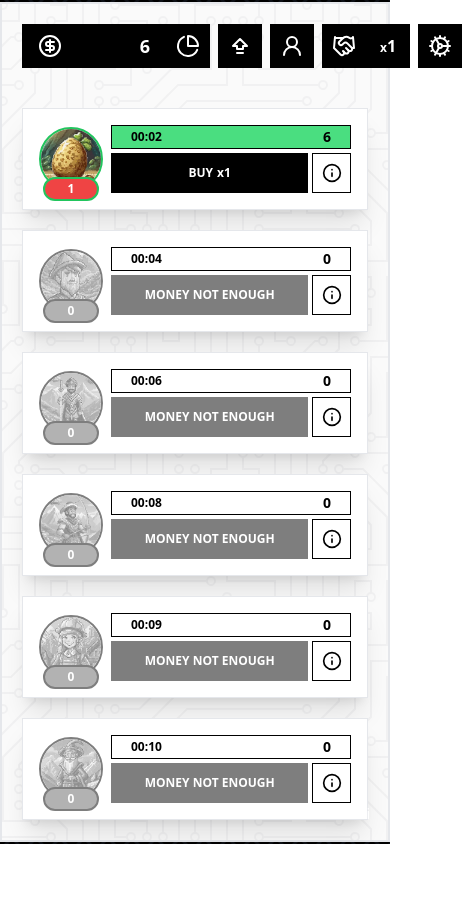
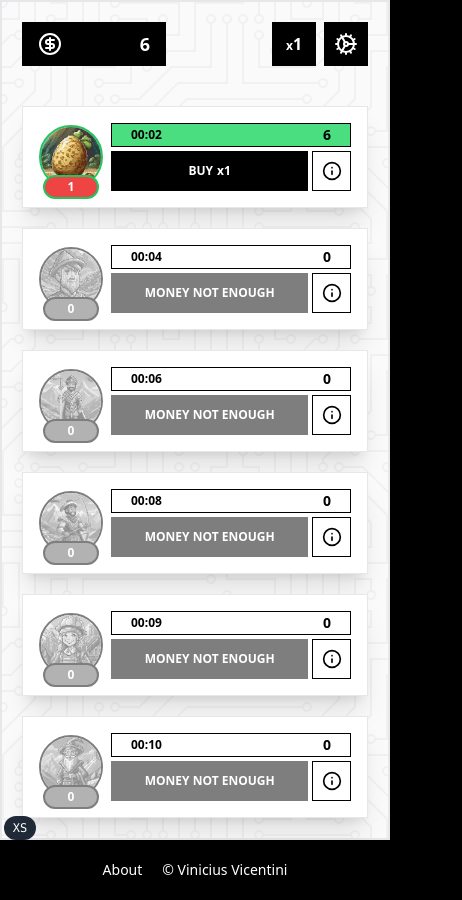
Before and after one commit to vinihvc/adventure, a React (Vite) app: page / in a window 390 px wide. Shown: the whole page, 462 px wide, since content can reach past the window. Before the commit the page ends 844 px from the top, so only its background shows below. Built offline with nearby package versions, Linux system fonts and the light colour scheme; a web font is replaced by a local one.

Commit message:
update mobile version

```diff
--- a/src/app/page.tsx
+++ b/src/app/page.tsx
@@ -4,6 +4,7 @@ import { Header } from "@/components/layout/header";
 import { Provider as JotaiProvider } from "jotai";
 import { store } from "@/store";
 import { Footer } from "@/components/layout/footer";
+import { TailwindIndicator } from "@/components/debug/tailwind-indicator";
 
 export const HomePage = () => {
 	return (
@@ -33,6 +34,8 @@ export const HomePage = () => {
 			</div>
 
 			<Footer />
+
+			<TailwindIndicator />
 		</JotaiProvider>
 	);
 };
--- /dev/null
+++ b/src/components/debug/tailwind-indicator.tsx
@@ -0,0 +1,18 @@
+export const TailwindIndicator = () => {
+	if (process.env.NODE_ENV === "production") return null;
+
+	return (
+		<div className="fixed bottom-1 left-1 z-50">
+			<div className="flex h-6 w-6 items-center justify-center rounded-full bg-gray-800 px-4 py-2 font-mono text-xs text-white">
+				<div className="block sm:hidden">XS</div>
+				<div className="hidden sm:block md:hidden lg:hidden xl:hidden 2xl:hidden">
+					SM
+				</div>
+				<div className="hidden md:block lg:hidden xl:hidden 2xl:hidden">MD</div>
+				<div className="hidden lg:block xl:hidden 2xl:hidden">LG</div>
+				<div className="hidden xl:block 2xl:hidden">XL</div>
+				<div className="hidden 2xl:block">2XL</div>
+			</div>
+		</div>
+	);
+};
--- a/src/components/layout/footer/footer.tsx
+++ b/src/components/layout/footer/footer.tsx
@@ -8,10 +8,13 @@ export const Footer = (props: FooterProps) => {
 
 	return (
 		<footer
-			className={cn("absolute bottom-0 text-white inset-x-0 p-5", className)}
+			className={cn(
+				"md:absolute md:bottom-0 text-white inset-x-0 p-5",
+				className,
+			)}
 			{...rest}
 		>
-			<div className="flex justify-end text-sm gap-5">
+			<div className="flex justify-center md:justify-end text-sm gap-5">
 				<div>
 					<AboutDialog />
 				</div>
--- a/src/components/layout/header/header.tsx
+++ b/src/components/layout/header/header.tsx
@@ -22,7 +22,7 @@ export const Header = () => {
 				</div>
 			</div>
 
-			<nav className="flex items-center gap-2">
+			<nav className="max-sm:hidden flex items-center gap-2">
 				<StatisticsDialog />
 
 				<UpgradesDialog />
--- a/src/components/ui/dialog.tsx
+++ b/src/components/ui/dialog.tsx
@@ -36,7 +36,18 @@ export const DialogContent = React.forwardRef<
 		<RDialog.Content
 			ref={ref}
 			className={cn(
-				"fixed left-[50%] top-[50%] z-50 grid w-full max-w-lg translate-x-[-50%] translate-y-[-50%] gap-4 border bg-white p-6 shadow-lg duration-200 data-[state=open]:animate-in data-[state=closed]:animate-out data-[state=closed]:fade-out-0 data-[state=open]:fade-in-0 data-[state=closed]:zoom-out-95 data-[state=open]:zoom-in-95 data-[state=closed]:slide-out-to-left-1/2 data-[state=closed]:slide-out-to-top-[48%] data-[state=open]:slide-in-from-left-1/2 data-[state=open]:slide-in-from-top-[48%]",
+				"fixed grid z-50",
+				"max-sm:bottom-0 max-sm:translate-y-0",
+				"left-[50%] sm:top-[50%] translate-x-[-50%] sm:translate-y-[-50%]",
+				"w-full max-w-lg",
+				"gap-4 p-6",
+				"bg-white",
+				"shadow-lg border",
+				"duration-200",
+				"max-sm:data-[state=open]:slide-in-from-bottom-[48%]",
+				"data-[state=open]:animate-in data-[state=open]:slide-in-from-top-[48%] data-[state=open]:slide-in-from-left-1/2 data-[state=open]:zoom-in-95",
+				"max-sm:data-[state=closed]:slide-out-to-bottom-[48%]",
+				"data-[state=closed]:animate-out data-[state=closed]:fade-out-0 x data-[state=closed]:zoom-out-95 data-[state=closed]:slide-out-to-left-1/2 data-[state=closed]:slide-out-to-top-[48%]",
 				className,
 			)}
 			{...props}
--- a/src/components/ui/factory/factory.upgrade.tsx
+++ b/src/components/ui/factory/factory.upgrade.tsx
@@ -3,8 +3,10 @@ import { Button } from "@/components/ui/button";
 import { Info } from "lucide-react";
 import {
 	Dialog,
+	DialogClose,
 	DialogContent,
 	DialogDescription,
+	DialogFooter,
 	DialogHeader,
 	DialogTitle,
 	DialogTrigger,
@@ -77,7 +79,7 @@ export const FactoryUpgrade = (props: FactoryUpgradeProps) => {
 				</Tooltip>
 
 				<DialogContent>
-					<div className="absolute -top-28 left-2">
+					<div className="absolute -top-28 md:left-2 max-sm:inset-x-0 max-sm:flex max-sm:justify-center">
 						<Image
 							src={`/images/${factoryType}.webp`}
 							alt={`Factory of ${factory.name}`}
@@ -108,6 +110,12 @@ export const FactoryUpgrade = (props: FactoryUpgradeProps) => {
 							<div>{factory.value * 3600}</div>
 						</div>
 					</div>
+
+					<DialogFooter className="mt-5">
+						<DialogClose asChild>
+							<Button>Close Info</Button>
+						</DialogClose>
+					</DialogFooter>
 				</DialogContent>
 			</Dialog>
 		</div>
--- a/src/styles/globals.css
+++ b/src/styles/globals.css
@@ -7,7 +7,11 @@
     @apply select-none
   }
 
+  body{
+    @apply text-black antialiased bg-black overflow-y-scroll
+  }
+
   #root {
-    @apply h-full min-h-screen flex flex-col text-white antialiased bg-black
+    @apply h-full min-h-screen flex flex-col
   }
 }
```
